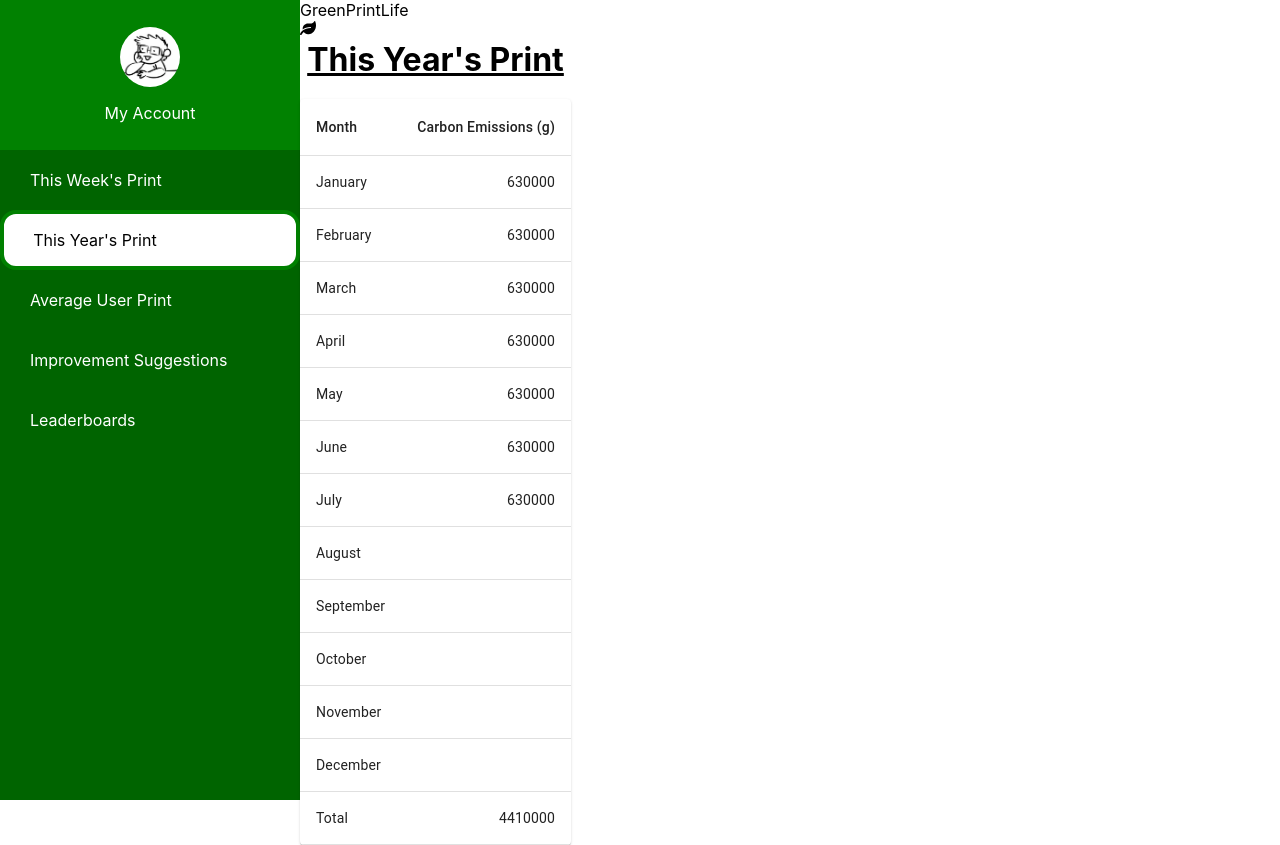
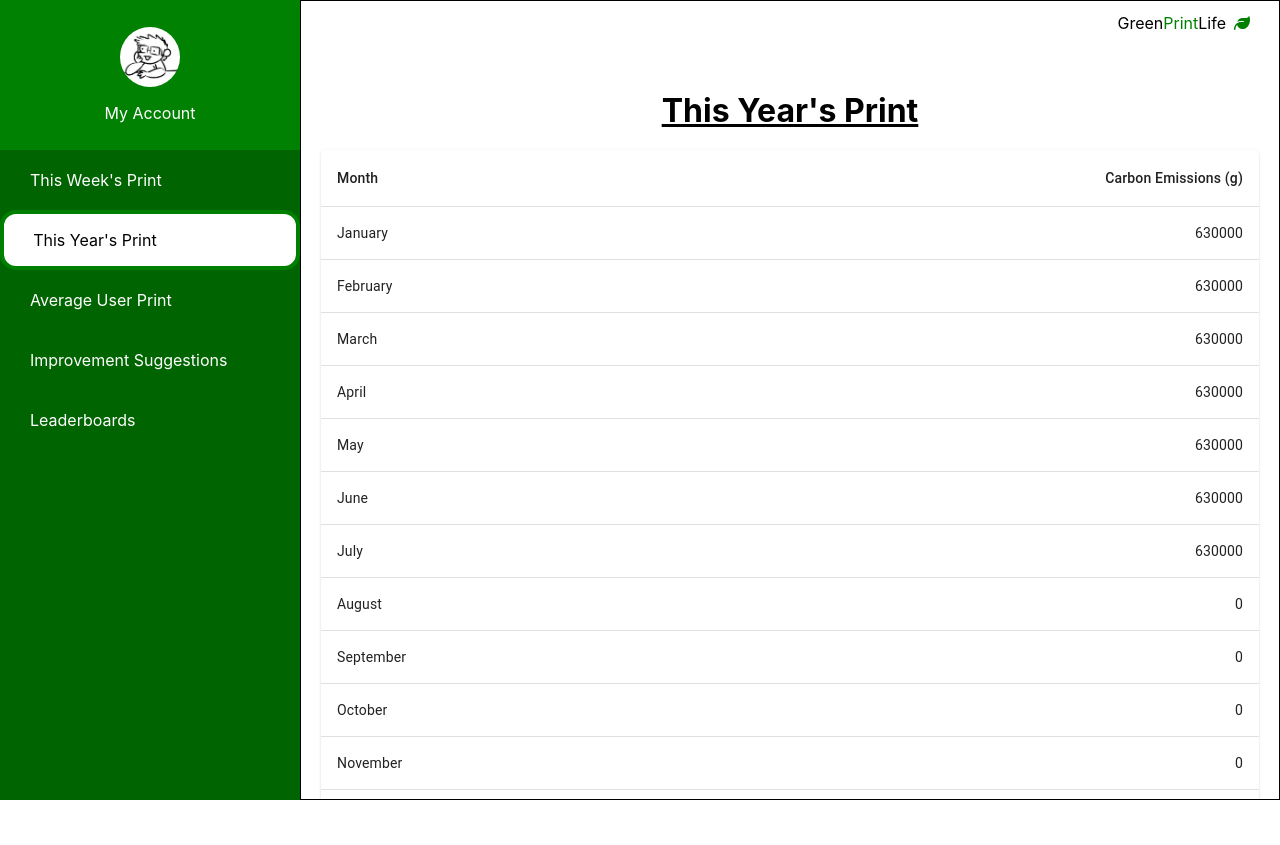
Before and after one commit to hgao080/DEVS-hack-a-thon, a React (Create React App) app in the folder carbon-calculator/: page /dashboard/year in a window 1280 px wide. After the commit the page ends 800 px from the top, so only its background shows below. Built offline with nearby package versions, Linux system fonts and the light colour scheme.

Commit message:
Made Year's Print page better

```diff
--- a/carbon-calculator/src/ComponentStyles/DashboardYear.module.css
+++ b/carbon-calculator/src/ComponentStyles/DashboardYear.module.css
@@ -11,6 +11,7 @@
     border: 1px solid black;
     padding: 20px; /* Add padding for spacing */
     box-sizing: border-box; /* Include padding in width calculation */
+    overflow: auto;
   }
 
   .title {
@@ -42,6 +43,14 @@
     text-decoration: underline;
     margin-bottom: 20px;
   }
+  .logo {
+    position: absolute;
+    top: 8px;
+    right: 20px;
+    z-index: 2;
+    background-color: white;
+    border-radius: 1rem;
+  }
 
   /* Optional: Style table headers for better readability */
   .MuiTableCell-head {
--- a/carbon-calculator/src/Pages/Board.js
+++ b/carbon-calculator/src/Pages/Board.js
@@ -24,7 +24,7 @@ export default function Board() {
           </div>
         </div>
         <div className={styles.Leaderboard}>
-          <h1 className={styles.htext}>Leaderboard</h1>
+          <h1 className={styles.text}>Leaderboard</h1>
           <div className={styles.duration}>
             <button onClick={() => handleClick('weekly')} className={viewMode === 'weekly' ? 'active' : ''} data-id='7'>Weekly</button>
             <button onClick={() => handleClick('yearly')} className={viewMode === 'yearly' ? 'active' : ''} data-id='365'>Yearly</button>
--- a/carbon-calculator/src/Pages/DashboardYear.js
+++ b/carbon-calculator/src/Pages/DashboardYear.js
@@ -1,12 +1,12 @@
 import React from 'react';
 import Sidebar from '../Components/Sidebar';
-import { FaLeaf } from 'react-icons/fa';
-import styles from '../ComponentStyles/DashboardYear.module.css'
+import Logo from '../Components/Logo';
+import styles from '../ComponentStyles/DashboardYear.module.css';
 
 import { Table, TableBody, TableCell, TableContainer, TableHead, TableRow, Paper } from '@mui/material';
 
 function createData(Month, amount) {
-  return { Month, amount};
+  return { Month, amount };
 }
 
 const rows = [
@@ -17,11 +17,11 @@ const rows = [
   createData('May', 630000),
   createData('June', 630000),
   createData('July', 630000),
-  createData('August', ),
-  createData('September', ),
-  createData('October', ),
-  createData('November', ),
-  createData('December', ),
+  createData('August', 0), // Placeholder for August
+  createData('September', 0), // Placeholder for September
+  createData('October', 0), // Placeholder for October
+  createData('November', 0), // Placeholder for November
+  createData('December', 0), // Placeholder for December
   createData('Total', 4410000),
 ];
 
@@ -31,15 +31,14 @@ const DashboardYear = () => {
       <div className={styles.sidebar}>
         <Sidebar />
       </div>
-        <div className="right">
-            <div className="title">
-                <div className="titleright">
-                    <div className="text">Green<span className="green">Print</span>Life</div>
-                        <FaLeaf className="green" />
+      <div className={styles.right}>
+        <div className={styles.title}>
+          <div className = {styles.logo}>
+            <Logo className = {styles.logo} />
           </div>
         </div>
         <h1>This Year's Print</h1>
-            <TableContainer component={Paper}>
+        <TableContainer component={Paper} className={styles.tableContainer}>
           <Table aria-label="simple table">
             <TableHead>
               <TableRow>
@@ -64,4 +63,4 @@ const DashboardYear = () => {
   );
 };
 
-export default DashboardYear
+export default DashboardYear;
```
Lines whose indentation alone changed are shown as unchanged.
